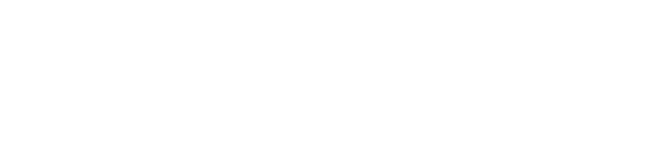
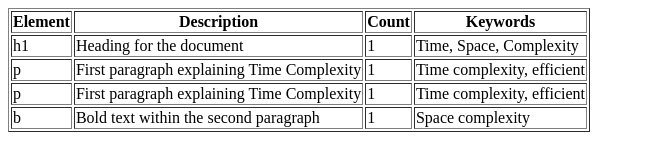
Before and after one commit to acciojob/time-and-space-complexity-Musharraf-712, a website: page main.html in a window 1280 px wide. Shown: the whole page, without its empty margins (0-645 px from the left). Drawn offline with Linux system fonts and the light colour scheme.

Commit message:
created a submission

```diff
--- a/main.html
+++ b/main.html
@@ -8,6 +8,41 @@
 
 <body>
 	<!-- the entire body must be written by student -->
+	<table border=1>
+		<tr>
+
+				<th>Element</th>
+				<th>Description</th>
+				<th>Count</th>
+				<th>Keywords</th>
+
+		</tr>
+		<tr>
+			<td>h1</td>
+			<td>Heading for the document</td>
+			<td>1</td>
+			<td>Time, Space, Complexity</td>
+		</tr>
+		<tr>
+			<td>p</td>
+			<td>First paragraph explaining Time Complexity</td>
+			<td>1</td>
+			<td>Time complexity, efficient</td>
+		</tr>
+		<tr>
+			<td>p</td>
+			<td>First paragraph explaining Time Complexity</td>
+			<td>1</td>
+			<td>Time complexity, efficient</td>
+		</tr>
+		<tr>
+			<td>b</td>
+			<td>Bold text within the second paragraph</td>
+			<td>1</td>
+			<td>Space complexity</td>
+		</tr>
+
+	</table>
     <script type="text/javascript" src="./script.js">
 </script>
 
```
